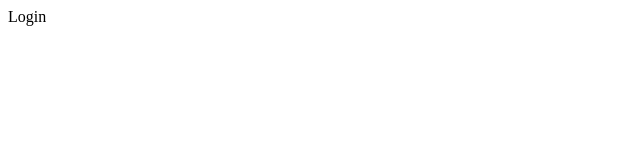
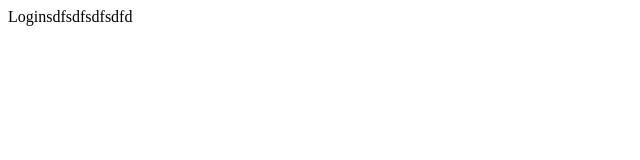
Before and after one commit to KishoreBarik/Interns2021_Team5, a React (Create React App) app in the folder ui/: page / in a window 1280 px wide. Shown: the top 160 px of the page, without its empty margins (0-640 px from the left). Built offline with nearby package versions, Linux system fonts and the light colour scheme.

Commit message:
login test commit

```diff
--- a/ui/src/Components/Login.js
+++ b/ui/src/Components/Login.js
@@ -1,7 +1,7 @@
 import React from "react";
 
 function Login() {
-  return <div>Login</div>;
+  return <div>Loginsdfsdfsdfsdfd</div>;
 }
 
 export default Login;
```
